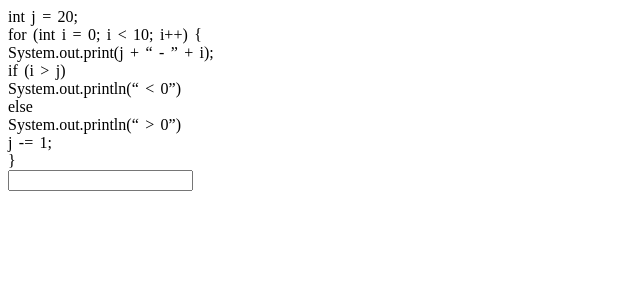
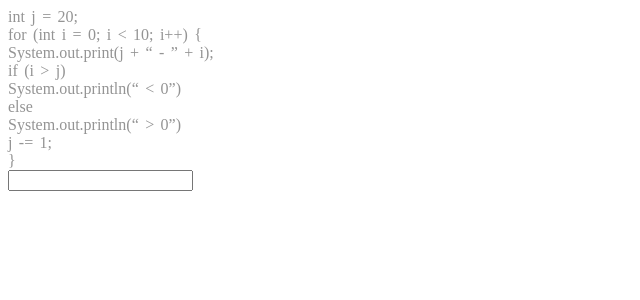
Before and after one commit to hcp-uw/syntext, a React (Create React App) app in the folder client/: page / in a window 1280 px wide. Shown: the top 300 px of the page, without its empty margins (0-640 px from the left). Built offline with nearby package versions, Linux system fonts and the light colour scheme; the HTML template or start-up script is replaced by a standard one.

Commit message:
input validation

```diff
--- a/client/src/components/TextArea.css
+++ b/client/src/components/TextArea.css
@@ -1,3 +1,11 @@
 .word {
   padding-right: 0.5vw;
 }
+
+.letter {
+  color: rgb(148, 148, 148);
+}
+
+.typed {
+  color: rgb(0, 0, 0);
+}
--- a/client/src/components/TextArea.js
+++ b/client/src/components/TextArea.js
@@ -1,11 +1,11 @@
-import React, { useState } from 'react';
+import React, { useEffect, useState } from 'react';
 import stylesheet from './TextArea.css';
 
 const Letter = (props) => {
   const { character } = props
 
   return (
-    <>{character}</>
+    <span className='letter'>{character}</span>
   )
 }
 
@@ -45,8 +45,15 @@ const TextArea = (props) => {
   const { data } = props
 
   function handleInput(event) {
-    typed.push(event);
+    typed.push(event.nativeEvent.data);
+    event.target.value = '-';
     console.log(typed);
+  }
+
+  function handleEnter(event) {
+    if (event.key === 'Enter') {
+      console.log('enter was pressed');
+    }
   }
 
   return(
@@ -58,7 +65,7 @@ const TextArea = (props) => {
         )
       }) }
     </div>
-    <input onChange={(e) => {handleInput(e.nativeEvent.data)}} ></input>
+    <input onKeyDown={handleEnter} onChange={handleInput} ></input>
   </>
   )
 }
```
